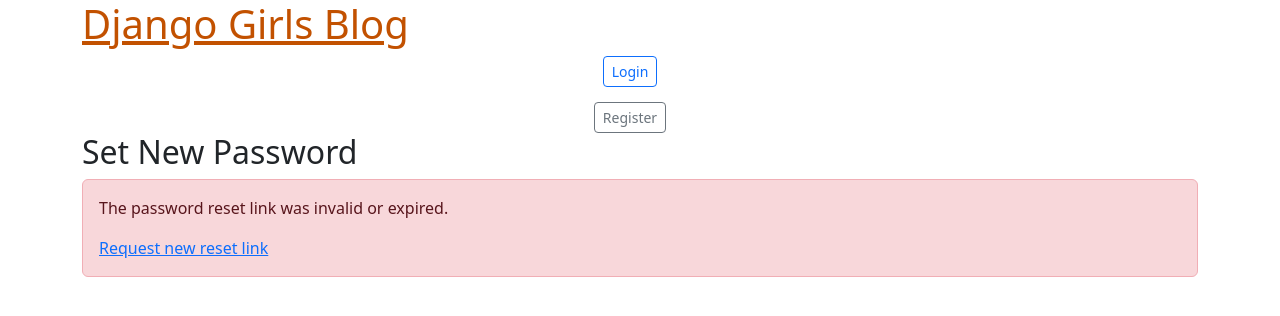
After one commit to Tomeugv/Onboarding, a Django app: page /users/password-reset-confirm/1/1/ in a window 1280 px wide. The commit adds this page. Shown: the top 316 px of the page. Run offline with Django 5.2, Linux system fonts and the light colour scheme; some libraries are stand-ins or nearby versions.

Commit message:
Toqueteos amb canviar contra

```diff
--- a/djangogirls/blog/templates/blog/base.html
+++ b/djangogirls/blog/templates/blog/base.html
@@ -6,6 +6,8 @@
         <link rel="stylesheet" href="https://cdn.jsdelivr.net/npm/bootstrap@5.3.3/dist/css/bootstrap.min.css" integrity="sha384-QWTKZyjpPEjISv5WaRU9OFeRpok6YctnYmDr5pNlyT2bRjXh0JMhjY6hW+ALEwIH" crossorigin="anonymous">
         <link rel="stylesheet" href="https://fonts.googleapis.com/css?family=Lobster&subset=latin,latin-ext">
         <link rel="stylesheet" href="{% static 'css/blog.css' %}">
+        <!-- Add this for dropdown functionality -->
+        <script src="https://cdn.jsdelivr.net/npm/bootstrap@5.3.3/dist/js/bootstrap.bundle.min.js"></script>
     </head>
     <body>
         <header class="page-header">
@@ -17,12 +19,26 @@
                 {% endif %}
                 <h1><a href="/">Django Girls Blog</a></h1>
             </div>
-            <div class="navbar-nav">
+            <div class="navbar-nav" style="display: flex; align-items: center; gap: 15px; padding-right: 20px;">
                 {% if user.is_authenticated %}
-                    <a href="{% url 'logout' %}">Logout</a>
+                    <div class="dropdown">
+                        <button class="btn btn-sm btn-outline-secondary dropdown-toggle" type="button" id="userMenu" data-bs-toggle="dropdown" aria-expanded="false">
+                            {{ user.username }}
+                        </button>
+                        <ul class="dropdown-menu" aria-labelledby="userMenu">
+                            <li><a class="dropdown-item" href="{% url 'password_change' %}">Change Password</a></li>
+                            <li><hr class="dropdown-divider"></li>
+                            <li>
+                                <form action="{% url 'logout' %}" method="post" class="px-3 py-1">
+                                    {% csrf_token %}
+                                    <button type="submit" class="btn btn-link dropdown-item" style="padding: 0;">Logout</button>
+                                </form>
+                            </li>
+                        </ul>
+                    </div>
                 {% else %}
-                    <a class="nav-item nav-link" href="{% url 'login' %}">Login</a>
-                    <a class="nav-item nav-link" href="{% url 'register' %}">Register</a>
+                    <a class="btn btn-sm btn-outline-primary" href="{% url 'login' %}">Login</a>
+                    <a class="btn btn-sm btn-outline-secondary" href="{% url 'register' %}">Register</a>
                 {% endif %}
             </div>
         </header>
--- a/djangogirls/mysite/settings.py
+++ b/djangogirls/mysite/settings.py
@@ -148,3 +148,7 @@
 # Authentication settings
 LOGIN_REDIRECT_URL = 'post_list'
 LOGOUT_REDIRECT_URL = 'post_list'
+
+
+
+EMAIL_BACKEND = 'django.core.mail.backends.console.EmailBackend'  # Should be only email backend setting
--- /dev/null
+++ b/djangogirls/users/templates/users/password_reset_confirm.html
@@ -0,0 +1,20 @@
+{% extends 'blog/base.html' %}
+{% load crispy_forms_tags %}
+
+{% block content %}
+<div class="auth-container">
+    <h2 class="auth-title">Set New Password</h2>
+    {% if validlink %}
+        <form method="POST">
+            {% csrf_token %}
+            {{ form|crispy }}
+            <button class="btn btn-primary btn-auth" type="submit">Update Password</button>
+        </form>
+    {% else %}
+        <div class="alert alert-danger">
+            <p>The password reset link was invalid or expired.</p>
+            <a href="{% url 'password_reset' %}">Request new reset link</a>
+        </div>
+    {% endif %}
+</div>
+{% endblock %}
--- a/djangogirls/users/urls.py
+++ b/djangogirls/users/urls.py
@@ -6,9 +6,11 @@
     path('register/', views.register, name='register'),
     path('login/', auth_views.LoginView.as_view(template_name='users/login.html'), name='login'),
     path('logout/', views.logout_view, name='logout'),
-    path('password-reset/',
+path('password-reset/',
          auth_views.PasswordResetView.as_view(
-             template_name='users/password_reset.html'
+             template_name='users/password_reset.html',
+             email_template_name='users/password_reset_email.html',
+             subject_template_name='users/password_reset_subject.txt'
          ),
          name='password_reset'),
     path('password-reset/done/',
@@ -26,4 +28,16 @@
              template_name='users/password_reset_complete.html'
          ),
          name='password_reset_complete'),
+
+    # Password Change URLs
+    path('password-change/',
+         auth_views.PasswordChangeView.as_view(
+             template_name='users/password_change.html'
+         ),
+         name='password_change'),
+    path('password-change/done/',
+         auth_views.PasswordChangeDoneView.as_view(
+             template_name='users/password_change_done.html'
+         ),
+         name='password_change_done'),
 ]
```
Also changed, not shown: djangogirls/users/templates/users/password_change.html (added, +13 -0 lines), djangogirls/users/templates/users/password_change_done.html (added, +11 -0 lines), djangogirls/users/templates/users/password_reset.html (added, +16 -0 lines), djangogirls/users/templates/users/password_reset_complete.html (added, +11 -0 lines), djangogirls/users/templates/users/password_reset_done.html (added, +11 -0 lines).
